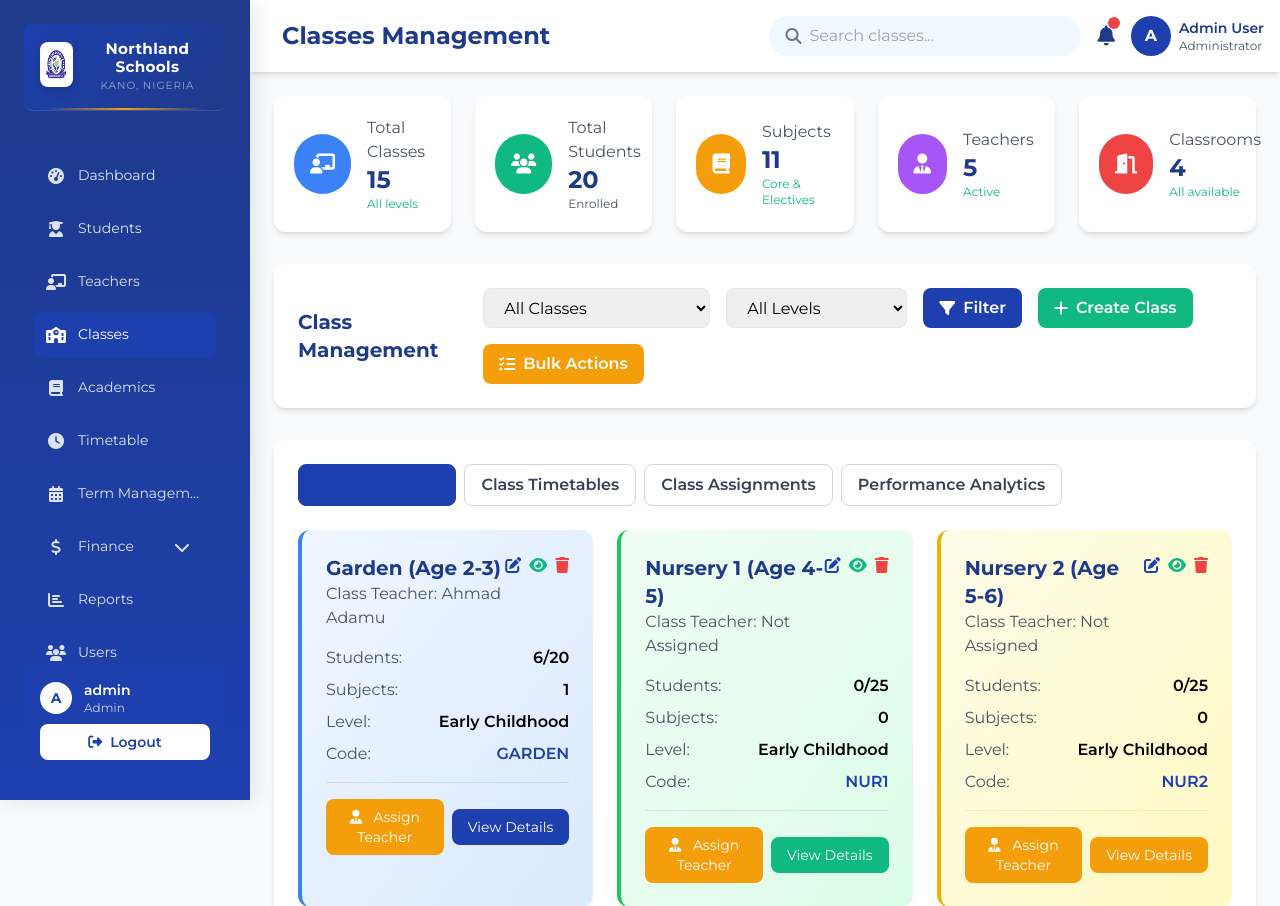
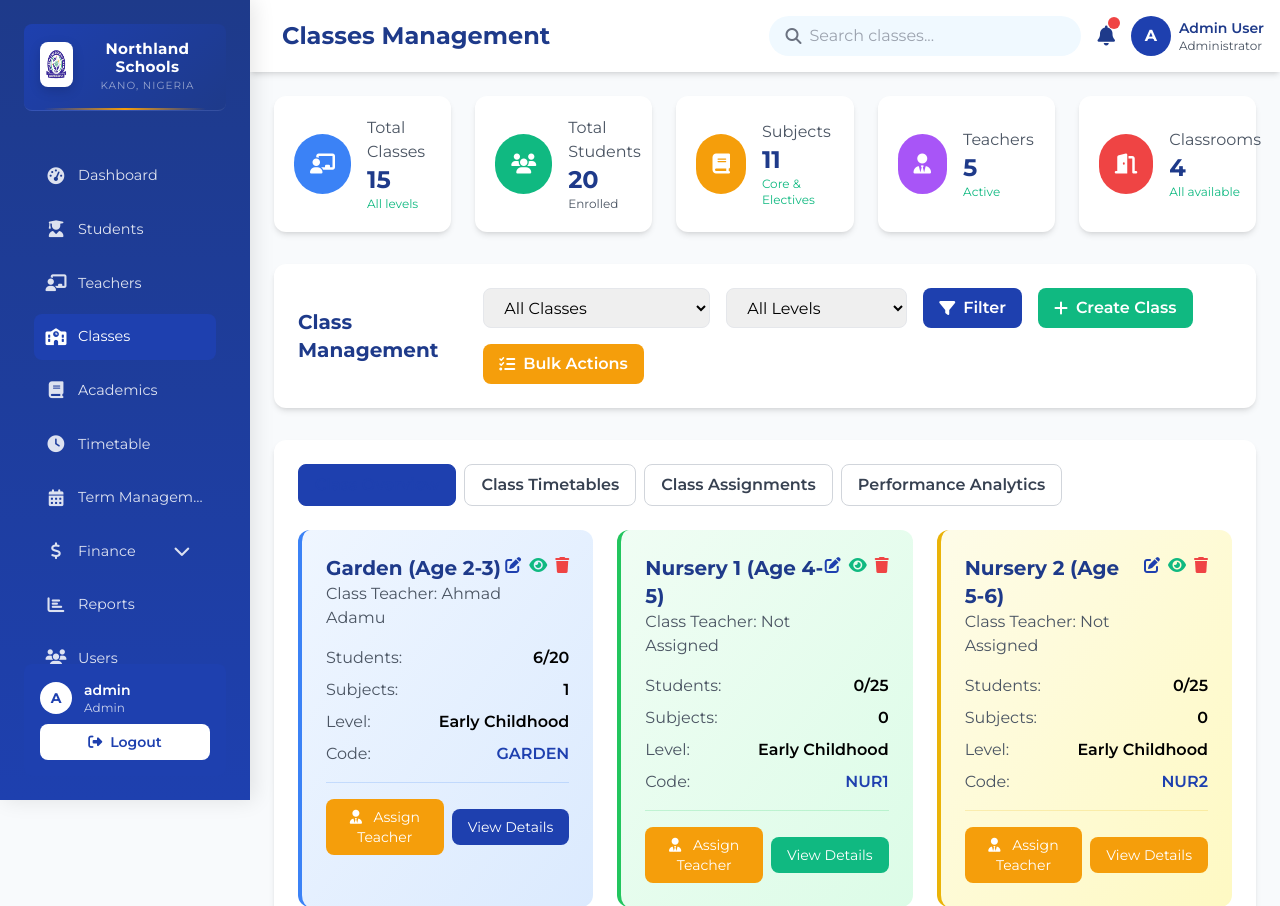
Before and after one commit to assoadeeqgit/northland_sch, a PHP site: page /dashboard/classes.php in a window 1280 px wide. Shown: the top 906 px of the page. Run offline with PHP 8.4, Linux system fonts and the light colour scheme; a user stored in the database is signed in; data comes from the database, SQL or seed files in the repository; some libraries are stand-ins or nearby versions.

Commit message:
feat: Slightly increase link sizes for better readability
Balanced improvements for better UX:
- Nav item padding: 10px → 11px (+1px)
- Nav item font: 0.875rem → 0.9rem (slightly larger)
- Nav icon font: 1rem → 1.05rem (more visible)
- Dropdown toggle: matches nav items at 11px padding
- Dropdown font: 0.875rem → 0.9rem
- Dropdown subitems: 9px → 10px padding
- Dropdown subitems font: 0.85rem → 0.875rem

These modest increases improve:
✓ Readability and legibility
✓ Click target size (better for touch/mouse)
✓ Visual hierarchy
✓ Professional appearance

While maintaining:
✓ All items visible including Settings
✓ Proper scrolling
✓ Compact design

```diff
--- a/dashboard/sidebar.css
+++ b/dashboard/sidebar.css
@@ -104,12 +104,12 @@
     position: relative;
     display: flex;
     align-items: center;
-    padding: 10px 14px;
+    padding: 11px 14px;
     margin-bottom: 4px;
     color: rgba(255, 255, 255, 0.85);
     text-decoration: none;
     border-radius: 8px;
-    font-size: 0.875rem;
+    font-size: 0.9rem;
     font-weight: 500;
     transition: all 0.3s cubic-bezier(0.4, 0, 0.2, 1);
     cursor: pointer;
@@ -155,7 +155,7 @@
     align-items: center;
     justify-content: center;
     margin-right: 12px;
-    font-size: 1rem;
+    font-size: 1.05rem;
     transition: transform 0.3s ease;
 }
 
@@ -180,11 +180,11 @@
     align-items: center;
     justify-content: space-between;
     width: 100%;
-    padding: 10px 14px;
+    padding: 11px 14px;
     background: transparent;
     border: none;
     color: rgba(255, 255, 255, 0.85);
-    font-size: 0.875rem;
+    font-size: 0.9rem;
     font-weight: 500;
     border-radius: 8px;
     cursor: pointer;
@@ -225,8 +225,8 @@
 }
 
 .dropdown-menu .nav-item {
-    padding: 9px 14px;
-    font-size: 0.85rem;
+    padding: 10px 14px;
+    font-size: 0.875rem;
     margin-left: 6px;
     border-left: 2px solid rgba(245, 158, 11, 0.3);
 }
```
